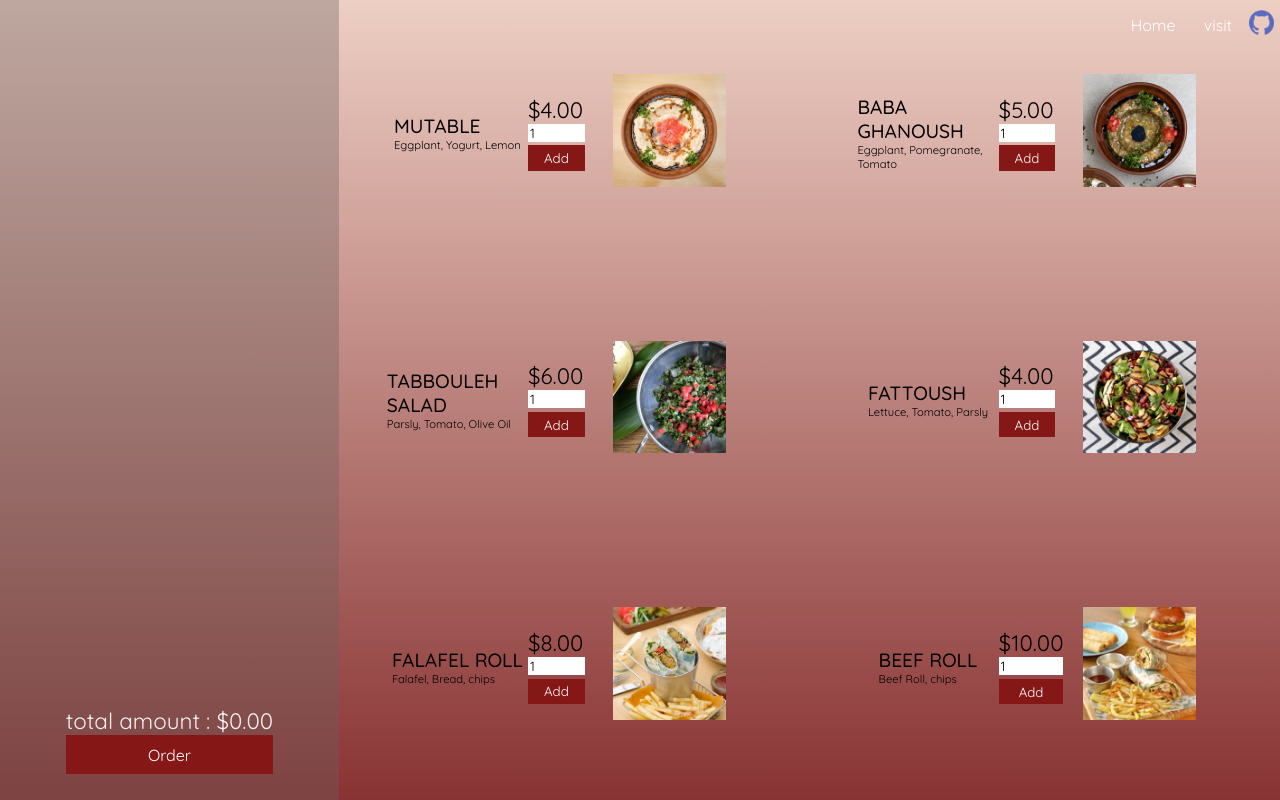
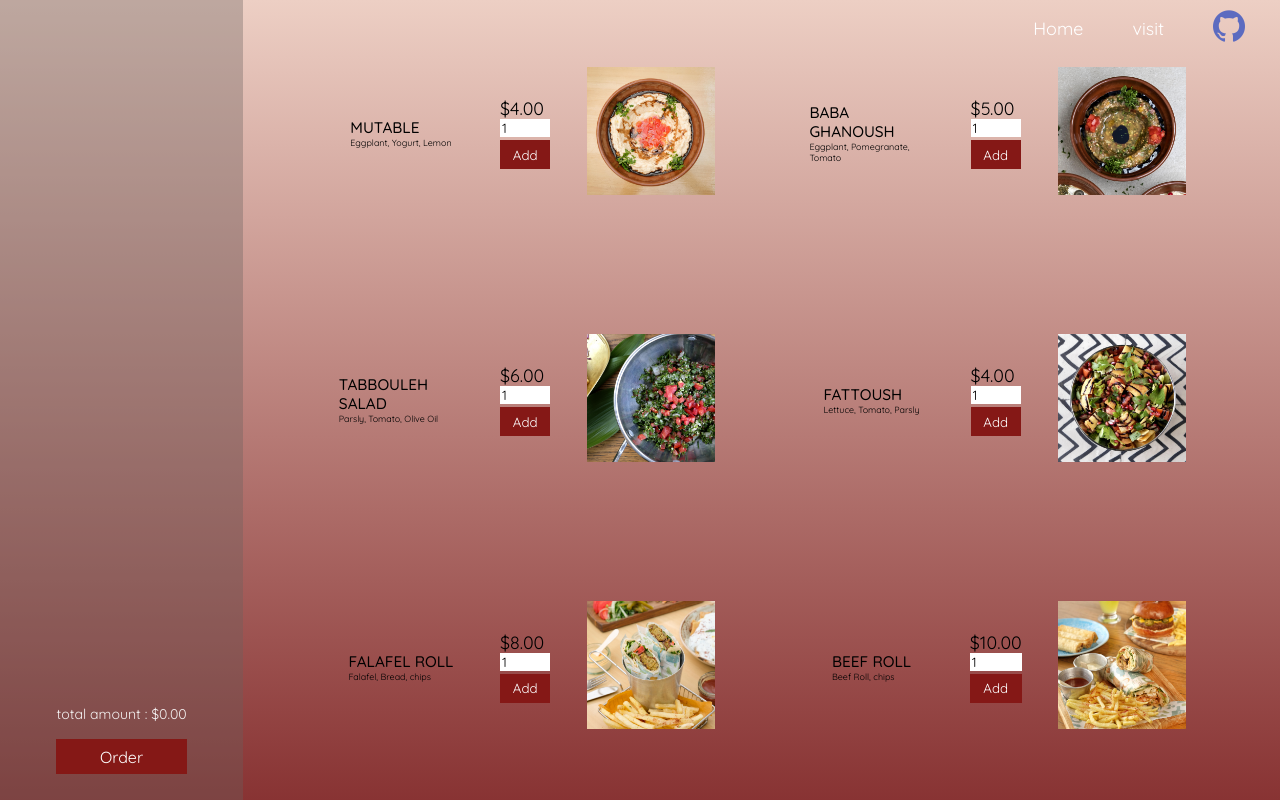
Before and after one commit to GhazalehNiazi/restaurant, a React (Create React App) app: page /menu in a window 1280 px wide. Built offline with nearby package versions, Linux system fonts and the light colour scheme.

Commit message:
changed some styles

```diff
--- a/src/components/Cart.module.css
+++ b/src/components/Cart.module.css
@@ -1,15 +1,13 @@
-* {
-  box-sizing: border-box;
-}
+
 .container {
   background-color: rgba(104, 95, 93, 0.356);
-  width: 100%;
+  width: 19vw;
   display: flex;
   flex-direction: column;
   justify-content:space-between;
   align-items: flex-start;
   color: white;
-  padding: 1rem;
+  padding: 1.5vw;
 }
 .foodList{
     align-self: flex-start;
@@ -22,11 +20,11 @@
   width: 100%;
   display: flex;
   justify-content: space-between;
-  padding: 0.5rem;
+  padding: 0.5vw;
 }
 .columnOne{
     width: 100%;
-    padding-right: 5rem;
+    padding-right: 5vw;
     flex-grow:3;
     flex-shrink: 3;
 }
@@ -34,11 +32,11 @@
     flex-shrink: 0;
 }
 .name {
-  font-size: 1rem;
+  font-size: 0.7vw;
   flex-shrink: 3
 }
 .price span {
-  font-size: 1rem;
+  font-size: 1vw;
   color: gray;
 }
 .button {
@@ -47,14 +45,14 @@
   cursor: pointer;
   transition: all 0.2s ease-in;
   color:white;
-  padding: 0.7rem 1rem;
+  padding: 0.7vw 0.5vw;
 }
 .button:hover {
   background-color: rgb(85, 13, 13);
 }
 
 .finalDetails{
- padding-bottom: 1.5rem;
+ padding-bottom: 1.5vw;
  align-self: center;
  height: fit-content;
  overflow: hidden;
@@ -62,8 +60,8 @@
 
 .totalAmount {
   color: rgb(243, 240, 240);
-  font-size: 1.4rem;
-  padding-top: 2rem;
+  font-size: 1.1vw;
+  padding-top: 2vw;
   padding-left: inherit;
   align-self: flex-start;
 }
@@ -72,9 +70,10 @@
     border: none;
     cursor: pointer;
     background-color: rgb(133, 24, 22);
-    padding:0.6rem 0.8rem;
+    padding:0.6vw 0.8vw;
     align-self: center;
     display: flex;
+    margin-top:1rem;
     align-content: center;
     justify-content: center;
 }
--- a/src/components/CartFinal.module.css
+++ b/src/components/CartFinal.module.css
@@ -5,7 +5,7 @@
   flex-direction: column;
   justify-content: space-between;
   color: white;
-  padding: 2rem;
+  padding:2rem 2vw;
 }
 
 .item {
@@ -16,20 +16,20 @@
 }
 .name {
   color:white;
-  font-size: 1.2rem;
+  font-size: 1.2vw;
 }
 .price{
   color:white;
 }
 .price span {
-  font-size: 1rem;
+  font-size: 1vw;
   color:white;
 }
 
 .totalAmount {
     color:white;
-    font-size: 1.4rem;
-    padding-top: 2rem;
+    font-size: 1.4vw;
+    padding-top: 2vw;
   padding-left: inherit;
   align-self: flex-start;
 }
@@ -38,7 +38,8 @@
     border: none;
     cursor: pointer;
     transition: all 0.2s ease-in;
-    padding: 0.7rem 1rem;
+    padding: 0.7vw 1vw;
+    font-size: 1vw;
   }
   .remove:hover {
     background-color: rgb(85, 13, 13);
--- a/src/components/FoodList.module.css
+++ b/src/components/FoodList.module.css
@@ -1,18 +1,18 @@
 .foodDetail{
     width:80%;
-    font-size: 1.4rem;
-    margin:0  3rem;
+    font-size: 1.4vw;
+    margin:0  3rvw;
     display: grid;
-    grid-template-columns: 1.5fr 0.5fr 2fr;
+    grid-template-columns: 1.5fr 1.5fr 0.5fr;
     justify-content: center;
     align-items: center;
 }
 .name{
-    font-size: 1.2rem;
+    font-size: 1.2vw;
     font-weight:500;
 }
 .description{
-    font-size: 0.7rem;
+    font-size: 0.7vw;
 }
 
 .columnOne{
@@ -26,11 +26,11 @@
 }
 
 .img{
-    width:60%;
+    width:10vw;
     margin:auto;
 
 }
 .img img{
-    width:100%;
-    height:100%;
+    width:10vw;
+    height:10vw;
 }
--- a/src/components/FoodListForm.module.css
+++ b/src/components/FoodListForm.module.css
@@ -15,7 +15,7 @@ input {
   margin-top: 6%;
   cursor: pointer;
   transition: all 0.2s ease-in;
-  padding: 0.3rem 1rem;
+  padding: 0.5vw 1vw;
 }
 .buttons:hover {
   background-color: rgb(85, 13, 13);
--- a/src/components/MainPageItems.module.css
+++ b/src/components/MainPageItems.module.css
@@ -1,9 +1,4 @@
-@import url("https://fonts.googleapis.com/css2?family=PT+Serif:ital@1&display=swap");
-* {
-  margin: 0;
-  box-sizing: border-box;
-  font-family: "PT Serif", serif;
-}
+
 .MainPage {
   background-repeat: no-repeat;
   background-size: cover;
@@ -16,7 +11,7 @@
 
 .container {
   height: 90vh;
-  width: 55vw;
+  width: 75vw;
   margin: auto;
   display: flex;
   flex-direction: column;
@@ -26,32 +21,30 @@
   transition: all 0.3s ease-in;
 }
 .lists {
-  /* height: 90vh;
-  width: 50vw; */
-  /* margin: auto; */
   display: flex;
   align-items: center;
   justify-content: space-between;
-  font-size: 4.2rem;
+  font-size: 5vw;
 }
 .address p {
-  font-size: 1.3rem;
-  color: rgb(255, 255, 255);
+  width:100%;
+  font-size: 1vw;
+  color: rgb(255, 255, 210);
 }
 span a {
   text-decoration: none;
   color: rgb(252, 252, 252);
-  padding: 0 2rem;
+  padding: 0 2vw;
   transition: all 0.3s ease-in;
 }
 span a:hover {
-  /* color: rgb(212, 108, 39);*/
   color: rgb(168, 49, 47);
 }
 
 .mainActive {
   background-image: url(../image/theMainPicture.jpg);
-  fit-object: cover;
+  /* background-size: fit; */
+  /* background-position: center; */
   /* opacity: 0.95; */
   background-color: rgba(138, 138, 138, 0.548);
   background-blend-mode: multiply;
@@ -59,7 +52,8 @@ span a:hover {
   -moz-transition: all 2s ease;
 }
 .foodActive {
-  fit-object: contain;
+  /* background-size: fit; */
+  /* background-position: center; */
   background-image: url(../image/foodPicture.jpg);
   background-color: rgb(75, 74, 74);
   background-blend-mode: multiply;
@@ -68,7 +62,8 @@ span a:hover {
   -moz-transition: all 2s ease;
 }
 .drinkActive {
-  fit-object: contain;
+  /* background-size: auto; */
+  /* background-position: center; */
   background-image: url(../image/dessert.jpg);
   background-color: rgb(75, 74, 74);
   background-blend-mode: multiply;
@@ -77,7 +72,8 @@ span a:hover {
   -moz-transition: all 2s ease;
 }
 .visitActive {
-  fit-object: contain;
+  /* background-size: fit;
+  background-position: center; */
   background-image: url(../image/visitPicture.jpg);
   background-color: rgb(75, 74, 74);
   background-blend-mode: multiply;
--- a/src/components/Menu.module.css
+++ b/src/components/Menu.module.css
@@ -11,9 +11,6 @@
 }
 
 .container {
-  /* background-image: url(../image/menuBackground\ \(2\).jpg); */
-  /* background-color: rgb(75, 74, 74); */
-  /* opacity: 0.9; */
   background: rgb(136,51,51);
   background: linear-gradient(0deg, rgba(136,51,51,1) 0%, rgba(237,207,196,1) 100%);
   background-blend-mode: multiply;
--- a/src/components/NavBar.module.css
+++ b/src/components/NavBar.module.css
@@ -1,38 +1,29 @@
 .navContainer {
   display: flex;
-  justify-content: space-evenly;
+  justify-content: space-around;
   align-items: center;
-  width:13%;
+  width: 22vw;
   position: fixed;
   right: 0;
-  padding: 0.8vw 0;
-  font-weight: 400;
-  text-decoration: none;
+  padding: 0.8vw ;
   cursor: pointer;
 }
 .navContainer li {
   transition: all 0.3s;
-  list-style: none;
-  padding: 0 0.7rem;
   color: black;
 }
+
 .navContainer li a {
   transition: all 0.3s;
   text-decoration: none;
   color: white;
+  font-size: 1.4vw;
 }
 
-/* .navContainer li:hover {
-
-} */
 .navContainer li a:hover {
-
- color: rgba(140,7,27,2);
+  color: rgba(140, 7, 27, 2);
 }
 
-.logo{
-  width: 15%;
+.logo img {
+  width: 2.5vw;
 }
-.logo img{
-  width:100%;
-}
--- a/src/index.js
+++ b/src/index.js
@@ -12,7 +12,8 @@ import DessertMenu from "./components/DessertMenu";
 
 ReactDOM.render(
   <GlobalState>
-    <BrowserRouter basename={process.env.PUBLIC_URL}>
+    {/*<BrowserRouter basename={process.env.PUBLIC_URL}>*/}
+    <BrowserRouter >
       <Routes>
         <Route path="/" element={<App />} />
         <Route path="menu" element={<Menu />} />
```
